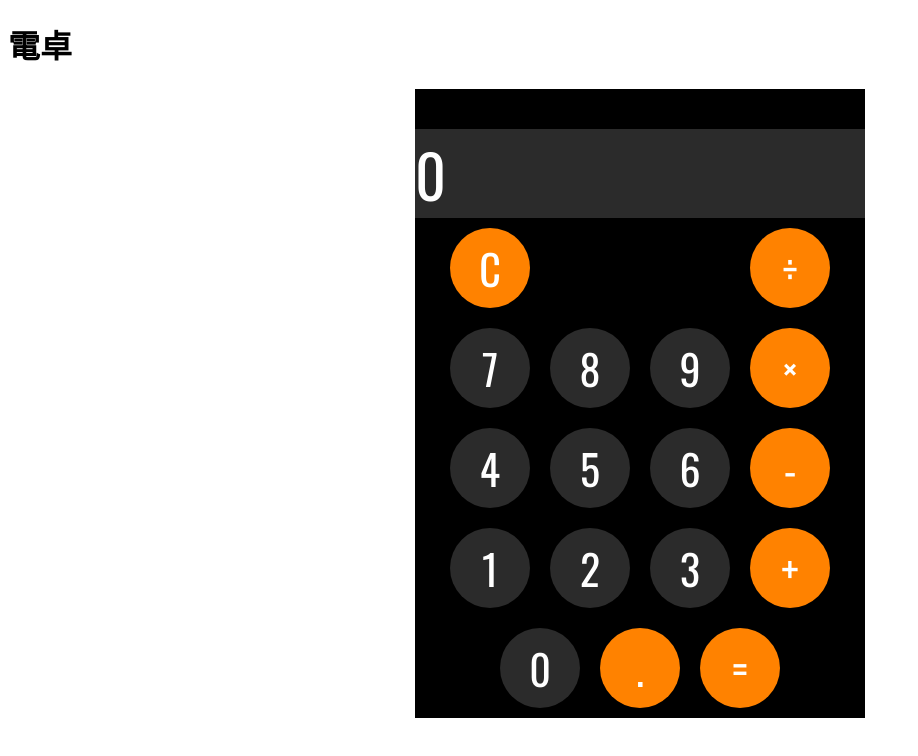
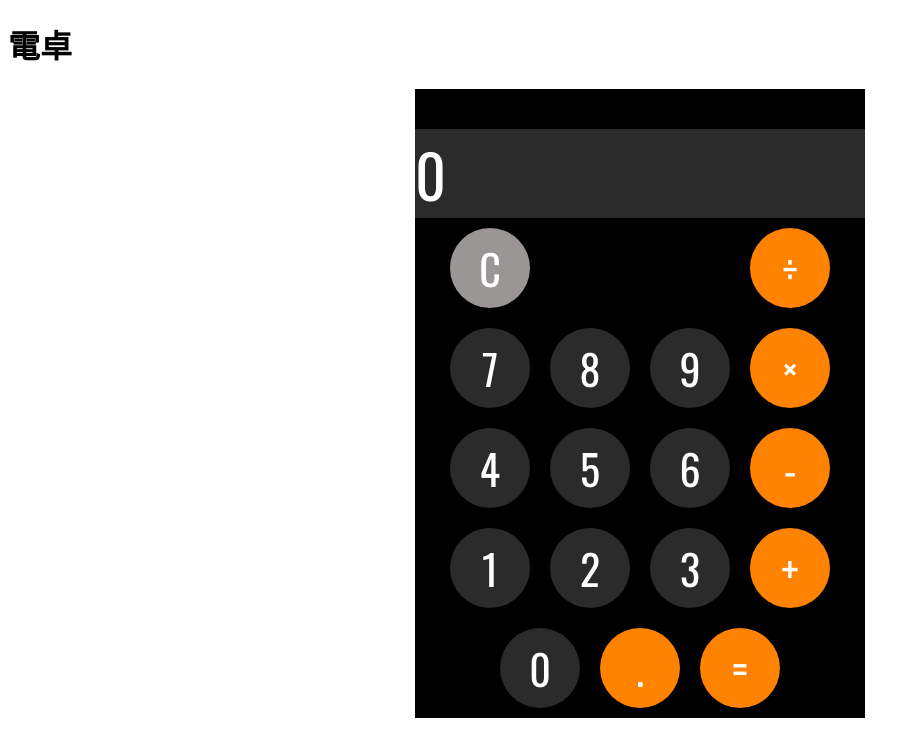
Before and after one commit to Yota-K/nextjs-calculator, a Next.js app: page / in a window 1280 px wide. Shown: the top 756 px of the page, without its empty margins (0-918 px from the left). Built offline with nearby package versions, Linux system fonts and the light colour scheme.

Commit message:
CLEARボタンの色を変更。

```diff
--- a/components/Buttons/OperatorButton.tsx
+++ b/components/Buttons/OperatorButton.tsx
@@ -13,9 +13,12 @@ import {
 } from '../../store/calculator/actions';
 import { BaseButton } from './BaseButton';
 
+type StyleType = {
+  operatorType: string;
+};
 
-const Button = styled(BaseButton)`
-  background: #ff8200;
+const Button = styled(BaseButton)<StyleType>`
+  background: ${(props) => (props.operatorType !== 'CLEAR' ? '#ff8200' : '#9a9696')};
 `;
 
 interface Props {
@@ -42,38 +45,10 @@ const OperatorButton: React.FC<Props> = ({ operatorLabel, operatorType }) => {
     } else {
       dispatch(DecimalPointAction());
     }
-    // switch (operatorType) {
-    //   case ActionTypes.PLUS:
-    //     dispatch(PlusAction());
-    //     break;
-    //
-    //   case ActionTypes.MINUS:
-    //     dispatch(MinusAction());
-    //     break;
-    //
-    //   case ActionTypes.MULTIPLY:
-    //     dispatch(MultiplyAction());
-    //     break;
-    //
-    //   case ActionTypes.DIVIDE:
-    //     dispatch(DivideAction());
-    //     break;
-    //
-    //   case ActionTypes.CLEAR:
-    //     dispatch(ClearAction());
-    //     break;
-    //
-    //   case ActionTypes.EQUAL:
-    //     dispatch(EqualAction());
-    //     break;
-    //
-    //   default:
-    //     dispatch(DecimalPointAction());
-    // }
   }
 
   return (
-    <Button onClick={() => onOperationClick(operatorType)}>{operatorLabel}</Button>
+    <Button operatorType={operatorType} onClick={() => onOperationClick(operatorType)}>{operatorLabel}</Button>
   )
 };
 
```
